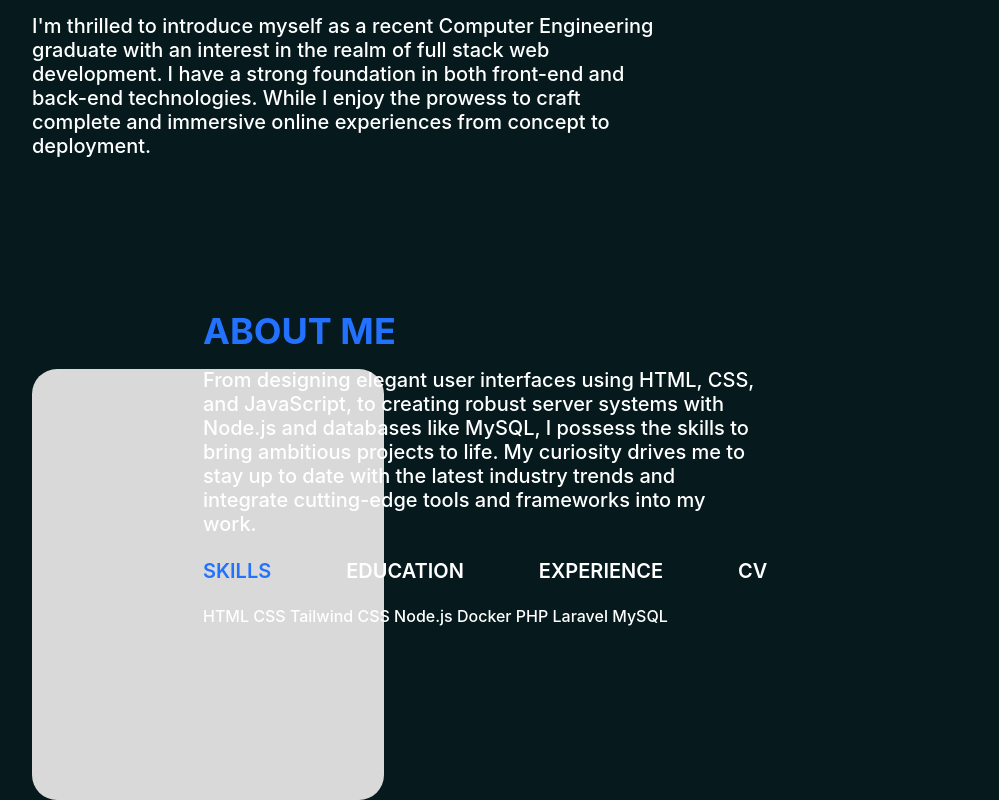
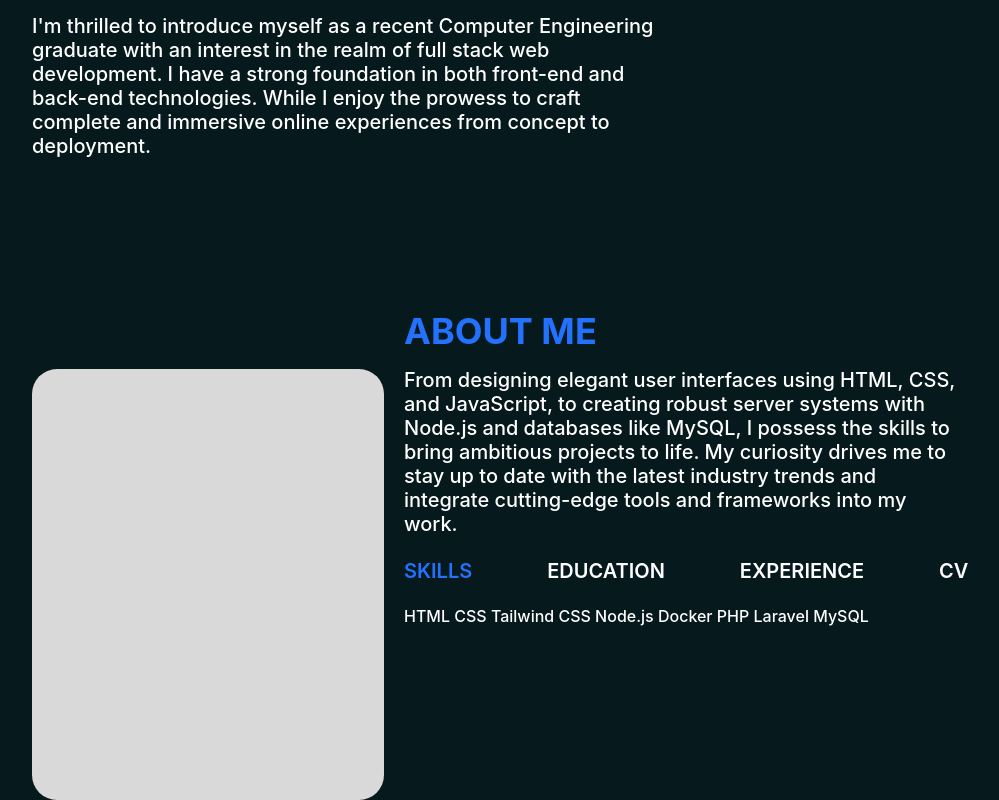
Before and after one commit to esorrie/personal-website, a React (Vite) app: page / in a window 1280 px wide. Shown: the part 469-1269 px from the top of the page, without its empty margins (104-1103 px from the left). Built offline with nearby package versions, Linux system fonts and the light colour scheme.

Commit message:
adjusted the alignment by defining a size of a the card area removed all -px styles

```diff
--- a/src/components/tabs.css
+++ b/src/components/tabs.css
@@ -13,7 +13,7 @@
 
 .card4{
     margin-top: 151px;
-    margin-left: -333px;
+
 }
 .title {
     color: #2272FF;
@@ -27,7 +27,7 @@
 
 .card5 {
     margin-top: 15px;
-    margin-left: -333px;
+
     width: 552px;
 }
 .body {
@@ -41,7 +41,7 @@
 .bloc-tabs {
     display:flex;
     margin-top: 20px;
-    margin-left: -333px;
+
 }
 
 .tabs {
@@ -63,7 +63,7 @@
 
 .content-tabs {
     margin-top: 20px;
-    margin-left: -333px;
+
 }
 
 .content {
--- a/src/components/tabs.jsx
+++ b/src/components/tabs.jsx
@@ -12,8 +12,8 @@ function Tabs()  {
 
     return (
         <>
-            <div className="grid grid-cols-2">
-                <div className="card3">
+            <div className="flex">
+                <div className="card3 w-372">
                     <div className="cardHolder"></div>
                 </div>
                 <div className="">
--- a/tailwind.config.js
+++ b/tailwind.config.js
@@ -17,6 +17,7 @@ export default {
         '155': '155px',
         '280': '280px',
         '75': '75px',
+        '372': '372px',
 
       },
     },
```
